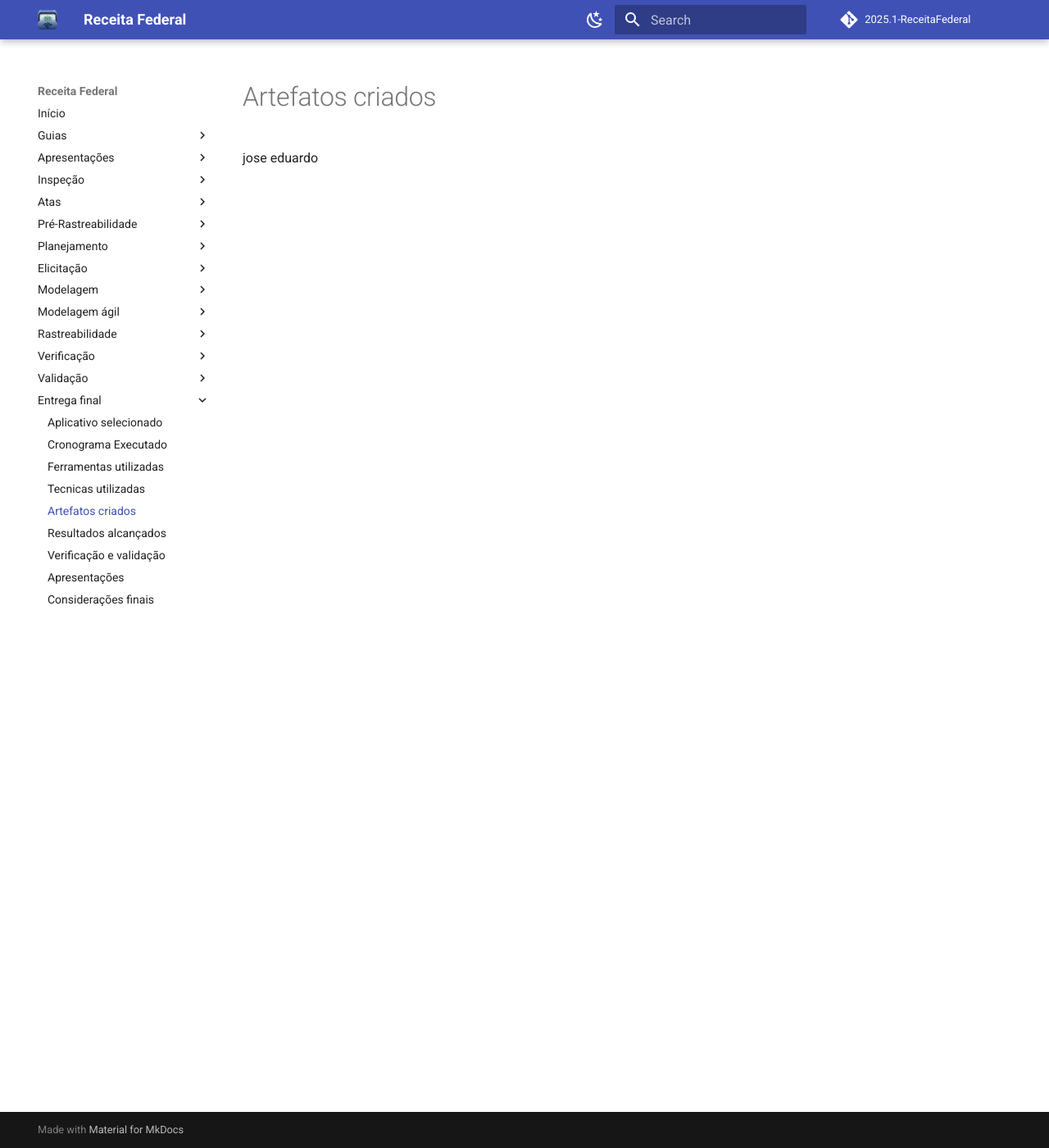
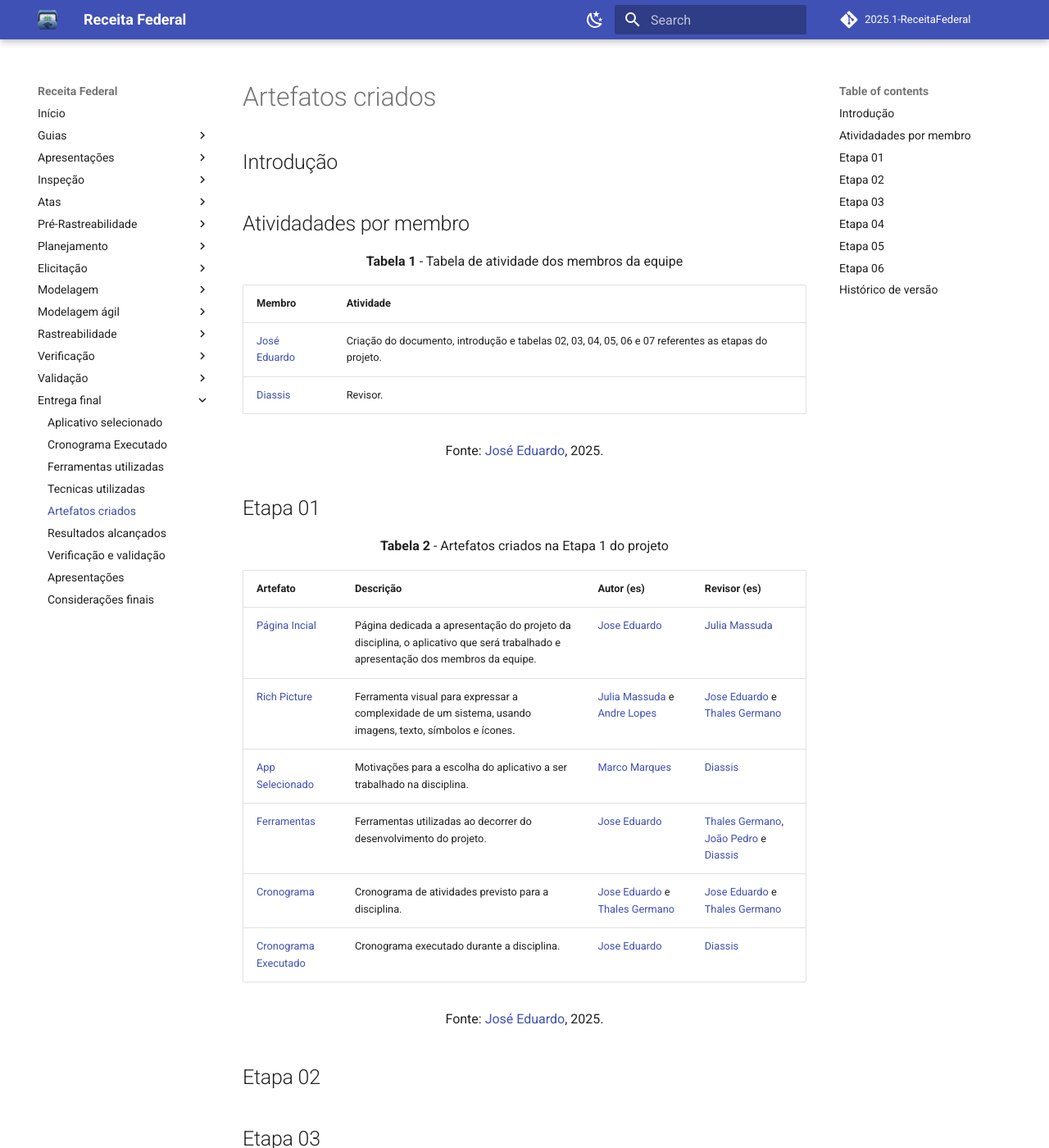
Before and after one commit to Requisitos-de-Software/2025.1-Meu-INSS, an MkDocs documentation site: the page built from docs/entrega-final/artefatos-criados.md, in a window 1280 px wide and 1400 px high. Shown: the whole window at 82% size. Built offline with MkDocs 1.6.1 and Material for MkDocs 9.7.7, drawn with Linux system fonts in a browser that asks for light colours; comment, search, counter and statistics services are not loaded; some of the changed text lies outside the part shown.

Commit message:
add tabela referente a etapa 01

```diff
--- a/docs/entrega-final/artefatos-criados.md
+++ b/docs/entrega-final/artefatos-criados.md
@@ -1 +1,45 @@
-jose eduardo
+## Introdução
+
+## Atividadades por membro
+
+<p style="text-align: center"><b>Tabela 1</b> - Tabela de atividade dos membros da equipe </p>
+
+| Membro                                             | Atividade                      |
+|----------------------------------------------------|------------------------------------|
+| [José Eduardo](https://github.com/jevprado)        | Criação do documento, introdução e tabelas 02, 03, 04, 05, 06 e 07 referentes as etapas do projeto. |
+| [Diassis](https://github.com/Diaxiz)               | Revisor. |
+
+<font size="3"><p style="text-align: center">Fonte: [José Eduardo](https://github.com/jevprado), 2025.</p></font>
+
+## Etapa 01
+
+<p style="text-align: center"><b>Tabela 2</b> - Artefatos criados na Etapa 1 do projeto </p>
+
+| Artefato                        | Descrição                                          | Autor (es)                   | Revisor (es)                                                   |
+| --------------- | ---------------------- | --------------- | ----------------------|
+| [Página Incial](https://requisitos-de-software.github.io/2025.1-ReceitaFederal/)  |  Página dedicada a apresentação do projeto da disciplina, o aplicativo que será trabalhado e apresentação dos membros da equipe. | [Jose Eduardo](https://github.com/jevprado) | [Julia Massuda](https://github.com/JuliaReis18) |
+| [Rich Picture](https://requisitos-de-software.github.io/2025.1-ReceitaFederal/pre-rastreabilidade/richpicture/) | Ferramenta visual para expressar a complexidade de um sistema, usando imagens, texto, símbolos e ícones. |  [Julia Massuda](https://github.com/JuliaReis18) e [Andre Lopes](https://github.com/andrewslopes) | [Jose Eduardo](https://github.com/jevprado) e [Thales Germano](https://github.com/thalesgvl)|
+| [App Selecionado](https://requisitos-de-software.github.io/2025.1-ReceitaFederal/planejamento/selecao-app/)| Motivações para a escolha do aplicativo a ser trabalhado na disciplina.  | [Marco Marques](https://github.com/marcomarquesdc) | [Diassis](https://github.com/Diaxiz) |
+| [Ferramentas](https://requisitos-de-software.github.io/2025.1-ReceitaFederal/planejamento/ferramentas/) | Ferramentas utilizadas ao decorrer do desenvolvimento do projeto. | [Jose Eduardo](https://github.com/jevprado) | [Thales Germano](https://github.com/thalesgvl), [João Pedro](https://github.com/JpRodrigues2) e [Diassis](https://github.com/Diaxiz) | [Heatmap](https://requisitos-de-software.github.io/2025.1-ReceitaFederal/planejamento/heatmap/) | Ferramenta visual para facilitar a visualização da disponibilidade dos membros da equipe para as reuniões. | [João Pedro](https://github.com/JpRodrigues2) | [Jose Eduardo](https://github.com/jevprado) |
+| [Cronograma](https://requisitos-de-software.github.io/2025.1-ReceitaFederal/planejamento/cronograma/)| Cronograma de atividades previsto para a disciplina. | [Jose Eduardo](https://github.com/jevprado) e [Thales Germano](https://github.com/thalesgvl) | [Jose Eduardo](https://github.com/jevprado) e [Thales Germano](https://github.com/thalesgvl) |
+| [Cronograma Executado](https://requisitos-de-software.github.io/2025.1-ReceitaFederal/planejamento/cronograma-executado/)| Cronograma executado durante a disciplina.  | [Jose Eduardo](https://github.com/jevprado) | [Diassis](https://github.com/Diaxiz) |
+
+<font size="3"><p style="text-align: center">Fonte: [José Eduardo](https://github.com/jevprado), 2025.</p></font>
+
+## Etapa 02
+
+
+## Etapa 03
+
+## Etapa 04
+
+## Etapa 05
+
+## Etapa 06
+
+
+## Histórico de versão
+
+Versão |   Data     | Descrição | Autor(es) | Revisor(es)
+------ | ---------- | --------------------------------------------- | ---------- | ----------
+`1.0`  | 06/07/2025 | Criando documento e adição da tabela referente a etapa 01| [Jose Eduardo](https://github.com/jevprado) | [Diassis](https://github.com/Diaxiz) |
```
